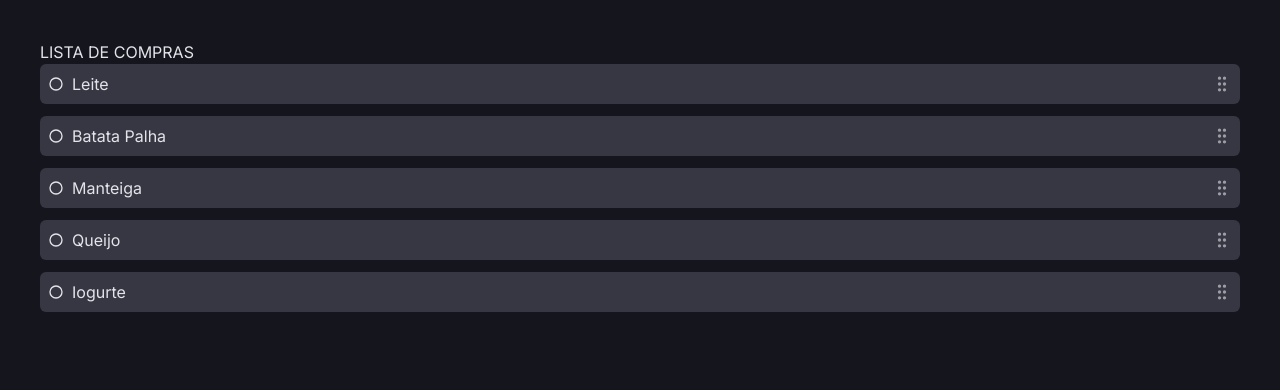
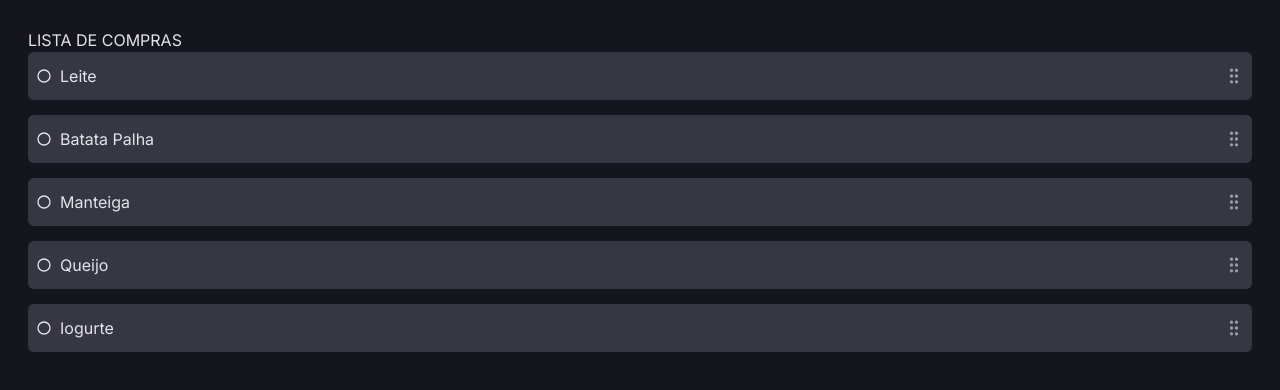
Before and after one commit to rCirelli/shopping-list-app, a Next.js app: page /app in a window 1280 px wide. Shown: the top 390 px of the page. Built offline with nearby package versions, Linux system fonts and the light colour scheme.

Commit message:
chore: tweak styles

```diff
--- a/src/app/app/layout.tsx
+++ b/src/app/app/layout.tsx
@@ -15,7 +15,7 @@ function AppLayout({
 }) {
   return (
     <main
-      className={`${inter.className} bg-background-base flex min-h-screen flex-col items-center justify-between p-10 text-text-main-base`}
+      className={`${inter.className} bg-background-base flex min-h-screen flex-col items-center justify-between p-7 text-text-main-base`}
     >
       {children}
     </main>
--- a/src/app/app/page.tsx
+++ b/src/app/app/page.tsx
@@ -2,7 +2,7 @@ import ProductsList from "../../components/ProductsList";
 
 export default function Main() {
   return (
-    <div className="w-full">
+    <div className="w-full h-full">
       LISTA DE COMPRAS
       <ProductsList products={['Leite', 'Batata Palha', 'Manteiga', 'Queijo', 'Iogurte']}/>
     </div>
--- a/src/components/ProductsList.tsx
+++ b/src/components/ProductsList.tsx
@@ -32,7 +32,7 @@ function ProductsList({ products }: { products: Product[] }) {
       <Draggable key={product} draggableId={product} index={i}>
         {(provided, snapshot) => (
           <ListItem
-            className="bg-foreground-base py-2 flex items-center rounded-md text-text-main-base"
+            className="bg-foreground-base py-3 flex items-center rounded-md text-text-main-base"
             ref={provided.innerRef}
             {...provided.draggableProps}
           >
@@ -58,7 +58,8 @@ function ProductsList({ products }: { products: Product[] }) {
       <Droppable droppableId="mainList">
         {(provided, snapshot) => (
           <List
-            spacing={12}
+            className='min-h-full'
+            spacing={15}
             {...provided.droppableProps}
             ref={provided.innerRef}
           >
```
